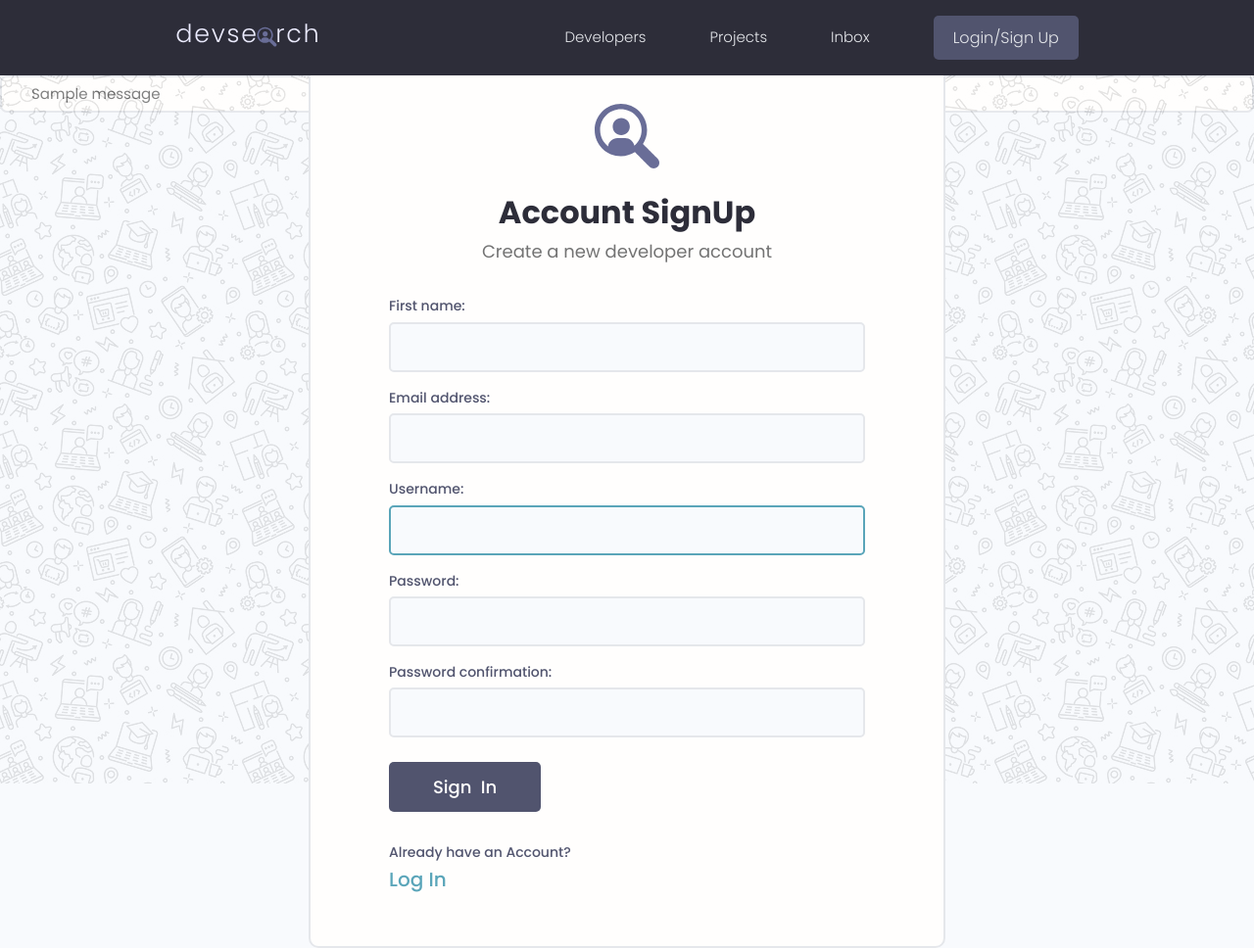
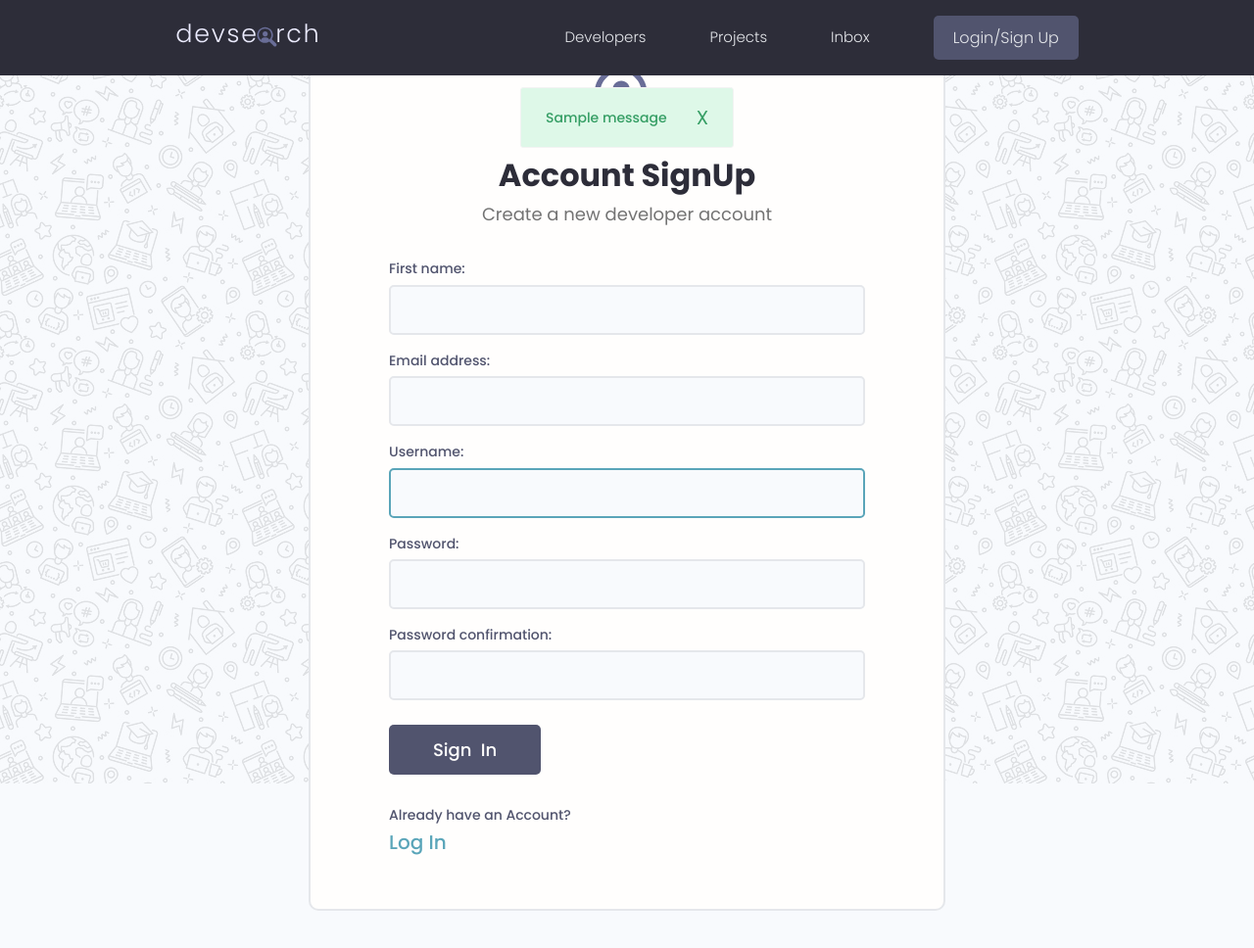
Before and after one commit to Msbalo-1/dev_live_project, a Django app: page /register in a window 1280 px wide. Shown: the whole page at 98% size. After the commit the page ends 930 px from the top, so only its background shows below. Run offline with Django 3.2, Linux system fonts and the light colour scheme; tables that the repository leaves empty hold one stand-in row (values such as "Sample post"); one stand-in notice (Sample message) is shown; some libraries are stand-ins or nearby versions.

Commit message:
message alart

```diff
--- a/templates/main.html
+++ b/templates/main.html
@@ -20,12 +20,21 @@
 <body>
     {% include 'navbar.html' %}
 
+{#    {% if messages %}#}
+{#    <ul class="messages">#}
+{#        {% for message in messages %}#}
+{#            <li {% if message.tags %} class="{{ message.tags }}" {% endif %}> {{ message }} </li>#}
+{#        {% endfor %}#}
+{#    </ul>#}
+{#    {% endif %}#}
+
     {% if messages %}
-    <ul class="messages">
-        {% for message in messages %}
-            <li {% if message.tags %} class="{{ message.tags }}" {% endif %}> {{ message }} </li>
-        {% endfor %}
-    </ul>
+    {% for message in messages %}
+        <div class="alert alert--{{ message.tags }}">
+        <p class="alert__message">{{ message }}</p>
+        <button class="alert__close">X</button>
+        </div>
+    {% endfor %}
     {% endif %}
 
     {% block content %}
@@ -33,4 +42,5 @@
 
     {% endblock content %}
 </body>
+<script src="{% static 'uikit/app.js' %}"></script>
 </html>
--- a/users/templates/users/login_register.html
+++ b/users/templates/users/login_register.html
@@ -21,7 +21,14 @@
               <div class="form__field">
                  <label for="formInput#text">{{ field.label }}: </label>
                  {{ field }}
+
+              {% for error in field.errors %}
+                  <P style="color: red">{{ error }}</P>
+              {% endfor %}
+
              </div>
+
+
              {% endfor %}
 
           <div class="auth__actions">
--- a/users/views.py
+++ b/users/views.py
@@ -36,7 +36,7 @@ def loginUser(request):
 
 def logoutUser(request):
     logout(request)
-    messages.success(request, 'Successfully logout')
+    messages.info(request, 'Successfully logout')
     return redirect('login')
 
 
```
